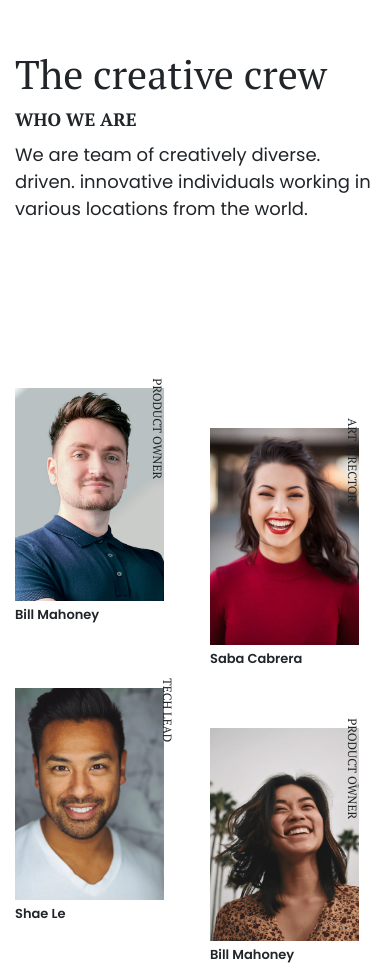
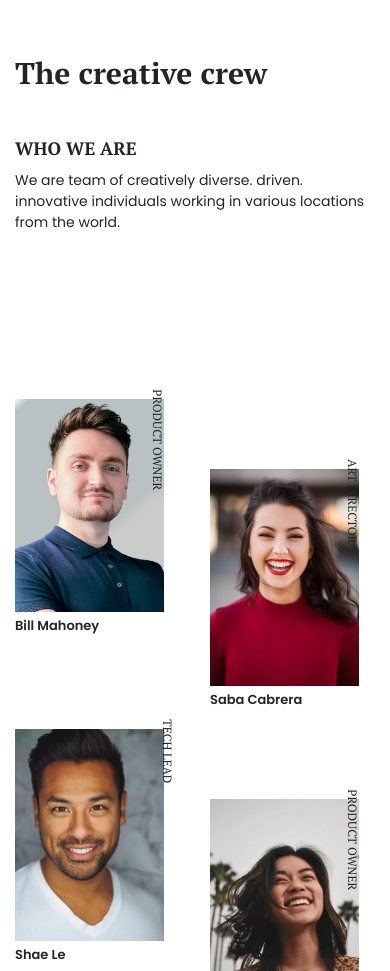
Before and after one commit to Nerdyxils/my-team-page-master, a plain HTML site: page index.html in a window 390 px wide. Shown: the top 971 px of the page. Drawn offline with nearby package versions, Linux system fonts and the light colour scheme.

Commit message:
minor changes

```diff
--- a/css/style.css
+++ b/css/style.css
@@ -4,7 +4,7 @@
     font-family: 'PT Serif', serif;
 }
 
-.title_text h1 {
+.title_text {
     font-family: 'PT Serif', serif;
     font-weight: 700;
     font-size: 35px;
@@ -71,13 +71,30 @@ header {
     margin-top: 100px;
 }
 
-small.cc {
+.footer_cc {
     text-align: center;
     margin: 0 auto;
+    color:#A9A9A9;
+    font-weight: 900;
+    font-size: 14px;
+    line-height: 17.07px;
 }
 
 
 @media (max-width: 600px) {
+    .title_text {
+        font-size: 30px;
+        line-height: 47px;
+    }
+    .who_text {
+        margin-top: 30px;
+    }
+
+    .wp_text {
+        font-size: 14px;
+        line-height: 21px;
+    }
+
     .tx_grid img {
         width: 90%;
     }
@@ -97,6 +114,6 @@ small.cc {
     }
 
     .m_p_down, .p_down {
-        margin-top: 40px;
+        margin-top: 70px;
     }
 }
```
